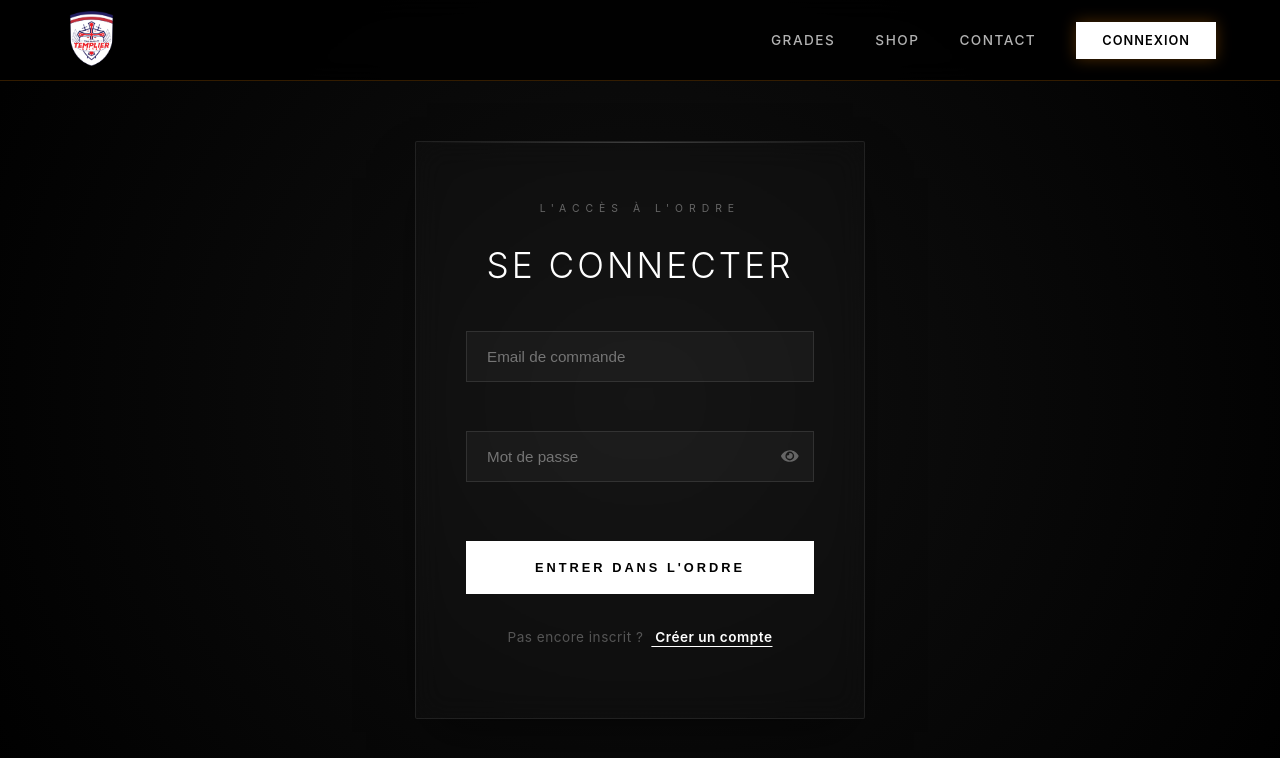
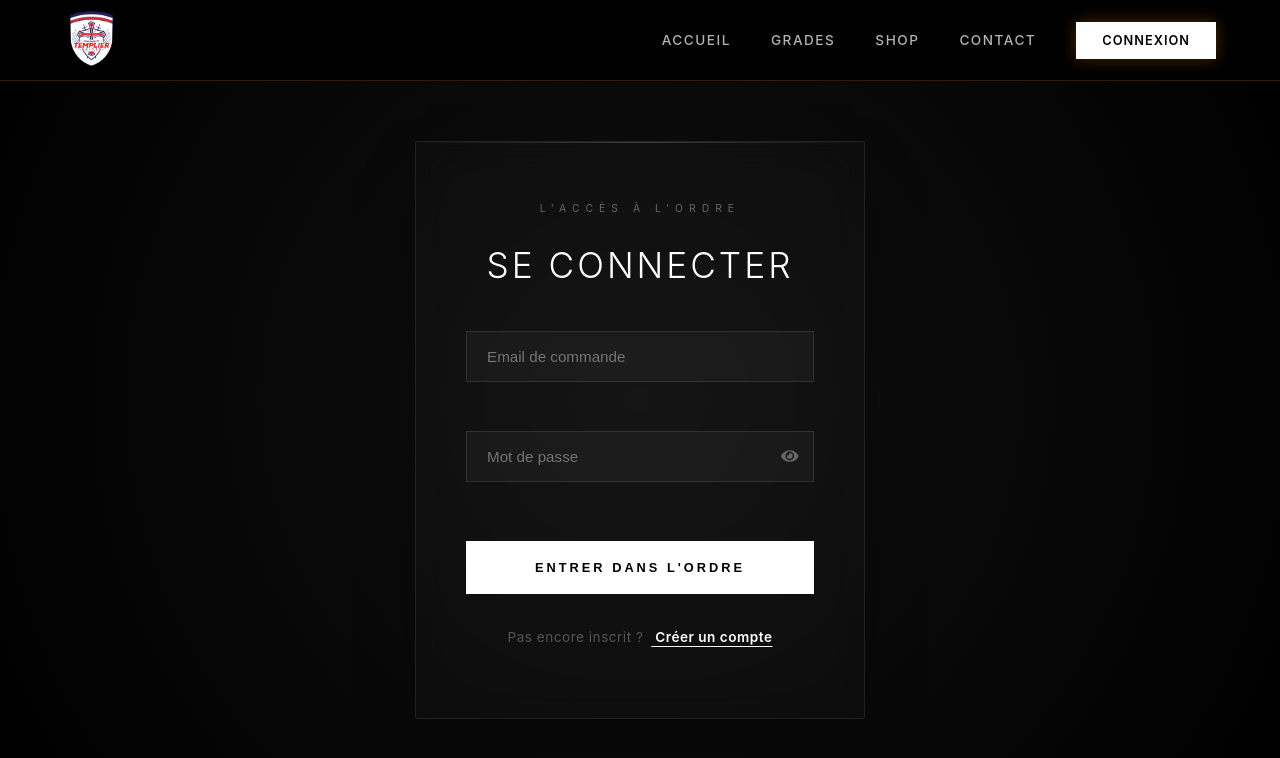
Before and after one commit to Ecmosplasmidou/TemplierDriver, a React (Vite) app in the folder frontend/: page /login in a window 1280 px wide. Shown: the top 758 px of the page. Built offline with nearby package versions, Linux system fonts and the light colour scheme; no server answers.

Commit message:
maj header link

```diff
--- a/frontend/src/components/Header.jsx
+++ b/frontend/src/components/Header.jsx
@@ -51,13 +51,16 @@ const Header = () => {
         </button>
 
         <nav className={`${styles.nav} ${menuOpen ? styles.active : ""}`}>
+          <NavLink to="/" className={getLinkClass} onClick={() => setMenuOpen(false)}>
+            Accueil
+          </NavLink>
+
           <NavLink to="/grades" className={getLinkClass} onClick={() => setMenuOpen(false)}>
             Grades
           </NavLink>
 
           <a
             href="https://shop.templierdriver.com"
-            target="_blank"
             rel="noopener noreferrer"
             className={styles.navLink}
             onClick={() => setMenuOpen(false)}
```
